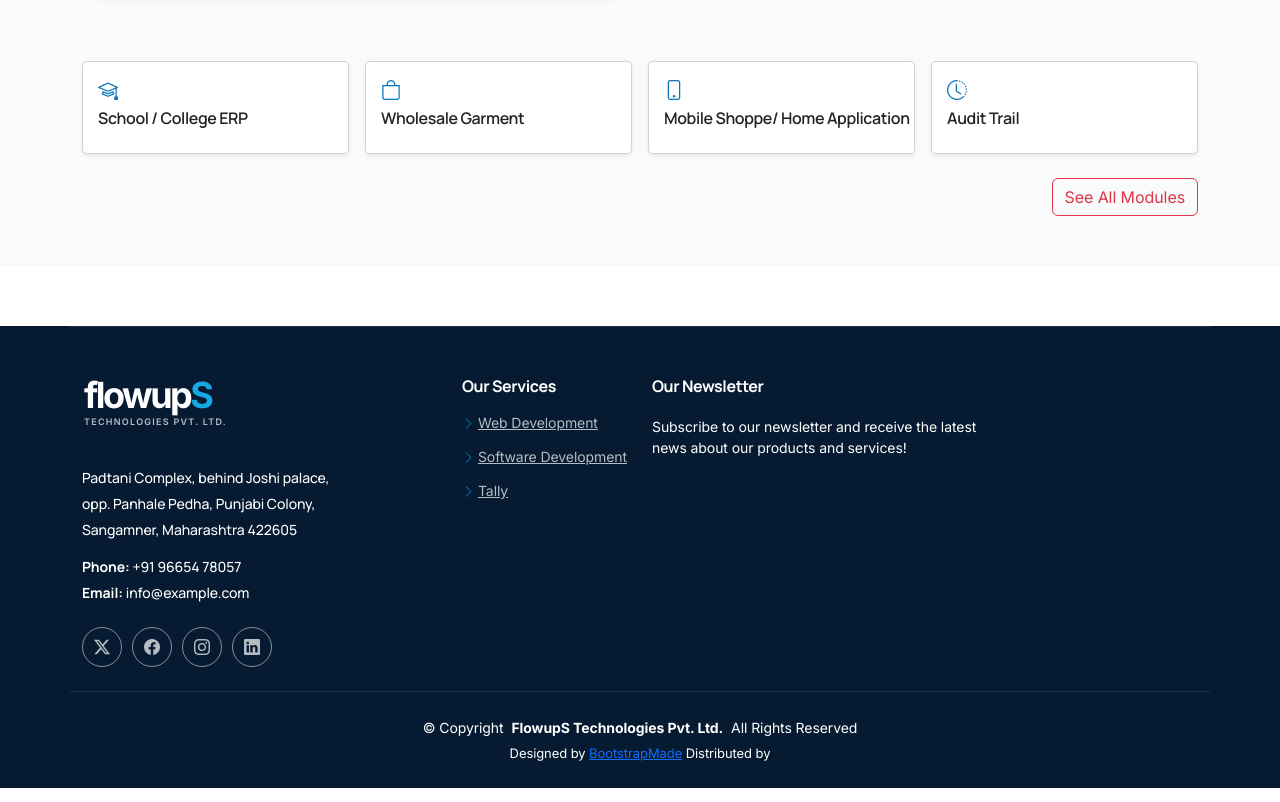
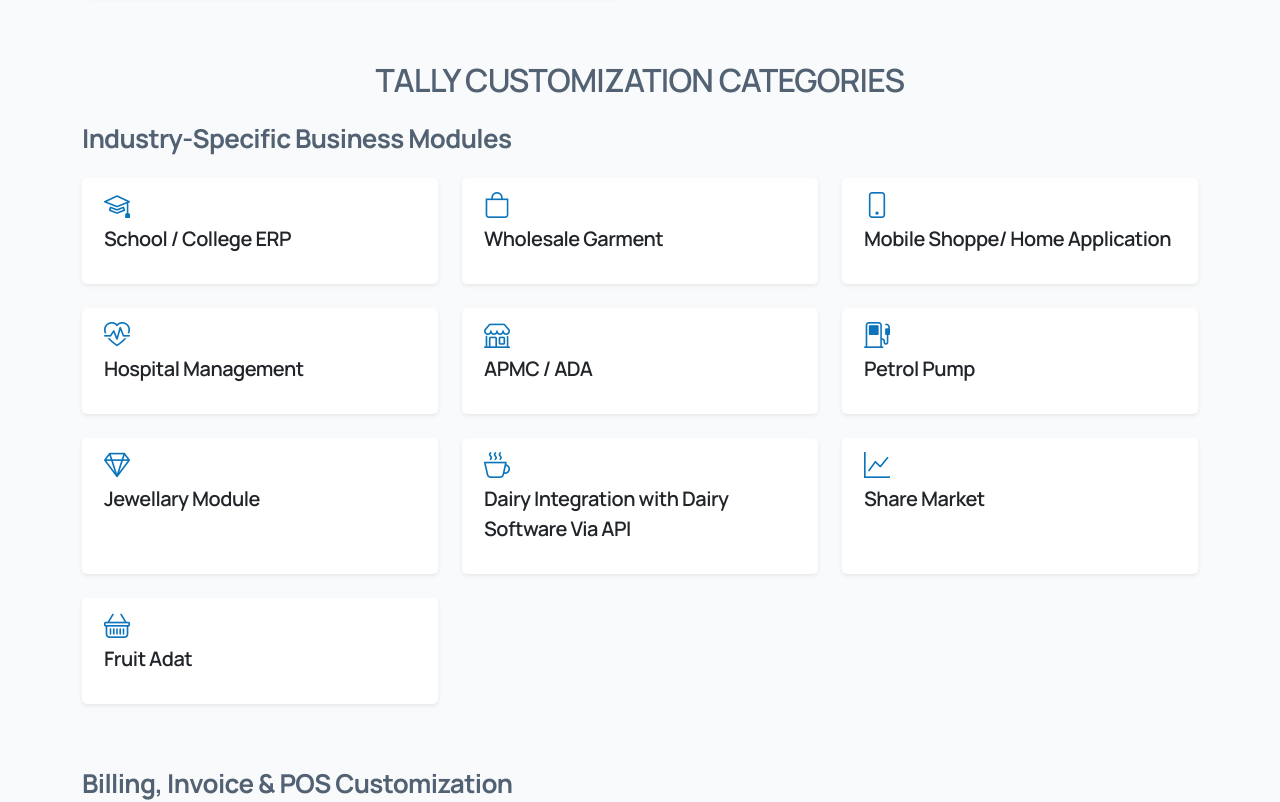
Before and after one commit to AR-Infotech-Dev/flowups.in, a React (Vite) app: page /services/tally in a window 1280 px wide. Shown: the part 1660-2462 px from the top of the page. Built offline with nearby package versions, Linux system fonts and the light colour scheme.

Commit message:
abhishek : servuce Data

```diff
--- a/data/serviceData.js
+++ b/data/serviceData.js
@@ -46,55 +46,55 @@
 //         ],
 //     },
 
-import { Feather } from "lucide-react";
+import { Feather, Group } from "lucide-react";
 
 export const servicesData = [
-  {
-    id: "web_development",
-    title: "Web Development",
-    img: "services-1.jpg",
-    icon: "bi-code-slash",
-    subtitle: "Tailoring Tally to specific business needs.",
-    description:
-      "We create modern and responsive website designs tailored to your business.",
-    image: "/images/services.jpg",
-    points: [
-      "Responsive design",
-      "Modern UI/UX",
-      "SEO friendly",
-    ],
-    categories: [
-      {
-        id: "frontend",
-        title: "Frontend Development",
-        items: [
-          { name: "React Development", slug: "react" },
-          { name: "HTML/CSS Websites", slug: "html-css" },
-          { name: "Landing Pages", slug: "landing-pages" },
-          { name: "Responsive Design", slug: "responsive" },
-        ],
-      },
-      {
-        id: "backend",
-        title: "Backend Development",
-        items: [
-          { name: "Node.js Development", slug: "nodejs" },
-          { name: "PHP Development", slug: "php" },
-          { name: "Laravel Development", slug: "laravel" },
-          { name: "API Development", slug: "api" },
-        ],
-      },
-      {
-        id: "fullstack",
-        title: "Full Stack Solutions",
-        items: [
-          { name: "MERN Stack", slug: "mern" },
-          { name: "Custom Web Apps", slug: "custom-web-apps" },
-          { name: "E-commerce Development", slug: "ecommerce" },
-        ],
-      },
-    ],
-  },
+  // {
+  //   id: "web_development",
+  //   title: "Web Development",
+  //   img: "services-1.jpg",
+  //   icon: "bi-code-slash",
+  //   subtitle: "Tailoring Tally to specific business needs.",
+  //   description:
+  //     "We create modern and responsive website designs tailored to your business.",
+  //   image: "/images/services.jpg",
+  //   points: [
+  //     "Responsive design",
+  //     "Modern UI/UX",
+  //     "SEO friendly",
+  //   ],
+  //   categories: [
+  //     {
+  //       id: "frontend",
+  //       title: "Frontend Development",
+  //       items: [
+  //         { name: "React Development", slug: "react" },
+  //         { name: "HTML/CSS Websites", slug: "html-css" },
+  //         { name: "Landing Pages", slug: "landing-pages" },
+  //         { name: "Responsive Design", slug: "responsive" },
+  //       ],
+  //     },
+  //     {
+  //       id: "backend",
+  //       title: "Backend Development",
+  //       items: [
+  //         { name: "Node.js Development", slug: "nodejs" },
+  //         { name: "PHP Development", slug: "php" },
+  //         { name: "Laravel Development", slug: "laravel" },
+  //         { name: "API Development", slug: "api" },
+  //       ],
+  //     },
+  //     {
+  //       id: "fullstack",
+  //       title: "Full Stack Solutions",
+  //       items: [
+  //         { name: "MERN Stack", slug: "mern" },
+  //         { name: "Custom Web Apps", slug: "custom-web-apps" },
+  //         { name: "E-commerce Development", slug: "ecommerce" },
+  //       ],
+  //     },
+  //   ],
+  // },
 
   {
     id: "crm",
@@ -143,10 +143,10 @@
 
   {
     id: "tally",
-    title: "Tally",
+    title: "Tally Customization & Integration Solutions",
     subtitle: "We provide custom software solutions for businesses including CRM, ERP, and automation systems.",
     description:
-      "Manage your products effectively with structured workflows.",
+      "Custom TDL modules, Tally Prime enhancements, reports, controls, and integrations built around your business process..",
     image: "/images/services.jpg",
     points: [
       "Inventory tracking",
@@ -200,164 +200,255 @@
         id: "tally-customise",
         slug: "customization",
         title: "Tally Customise",
+        // items: [
+
+        //   {
+        //     name: "School / College ERP",
+        //     slug: "school_college",
+        //     icon: "bi-mortarboard"
+        //   },
+
+        //   {
+        //     name: "Wholesale Garment",
+        //     slug: "wholesale_garment",
+        //     icon: "bi-bag "
+        //   },
+
+        //   {
+        //     name: "Mobile Shoppe/ Home Application",
+        //     slug: "mobile_shoppe_home_application",
+        //     icon: "bi-phone"
+        //   },
+
+        //   {
+        //     name: "Audit Trail",
+        //     slug: "audit_trail",
+        //     icon: "bi-clock-history"
+        //   },
+
+        //   {
+        //     name: "Purchase Requisition Note",
+        //     slug: "purchase_note",
+        //     icon: "bi-cart-check"
+        //   },
+
+        //   {
+        //     name: "Discount Schema(Payment-Based)",
+        //     slug: "discount_schema",
+        //     icon: "bi-percent"
+        //   },
+
+        //   {
+        //     name: "Bank Statement",
+        //     slug: "bank_statement",
+        //     icon: "bi-bank"
+        //   },
+
+
+        //   {
+        //     name: "Hospital Management",
+        //     slug: "hospital_management",
+        //     icon: "bi-heart-pulse"
+        //   },
+
+        //   {
+        //     name: "Auto Email",
+        //     slug: "auto_email",
+        //     icon: "bi-envelope"
+        //   },
+
+        //   {
+        //     name: "Petrol Pump",
+        //     slug: "petrol_pump",
+        //     icon: "bi-fuel-pump"
+        //   },
+
+        //   {
+        //     name: "Broker/ Salesman",
+        //     slug: "broker_salesman",
+        //     icon: "bi-people"
+        //   },
+
+
+        //   {
+        //     name: "APMC / ADA",
+        //     slug: "apmc_ada",
+        //     icon: "bi-shop"
+        //   },
+        //   {
+        //     name: "Fruit Adat",
+        //     slug: "fruit_adat",
+        //     icon: "bi-basket"
+        //   },
+        //   {
+        //     name: "Advanced Security",
+        //     slug: "advanced_security",
+        //     icon: "bi-shield-lock"
+        //   },
+
+
+        //   {
+        //     name: "Email OTP Login for Admin",
+        //     slug: "email_otp",
+        //     icon: "bi-shield-check"
+        //   },
+
+        //   {
+        //     name: "Warranty & AMC",
+        //     slug: "warranty_amc",
+        //     icon: "bi-patch-check"
+        //   },
+
+        //   {
+        //     name: "Other Software Integration With Tally Via API",
+        //     slug: "api_integration",
+        //     icon: "bi-diagram-3"
+        //   },
+
+        //   {
+        //     name: "Multi-Settelment With Auto Receipt",
+        //     slug: "multi_settlement",
+        //     icon: "bi-receipt"
+        //   },
+
+        //   {
+        //     name: "Jewellary Module",
+        //     slug: "jewellary_module",
+        //     icon: "bi-gem"
+        //   },
+
+        //   {
+        //     name: "Share Market",
+        //     slug: "share_market",
+        //     icon: "bi-graph-up"
+        //   },
+        //   {
+        //     name: "Document Linking System in Tally Prime Using DLL",
+        //     slug: "doc_link",
+        //     icon: "bi-link-45deg"
+        //   },
+
+        //   {
+        //     name: "Normal Bill Printing to POS Bill Printing",
+        //     slug: "normal_pos",
+        //     icon: "bi-printer"
+        //   },
+
+        //   {
+        //     name: "Dairy Integration with Dairy Software Via API",
+        //     slug: "dairy_integration",
+        //     icon: "bi-cup-hot"
+        //   },
+
+        //   {
+        //     name: "Recycle Bin Voucher Delete by Password",
+        //     slug: "recycle_bin",
+        //     icon: "bi-trash"
+        //   },
+
+        //   {
+        //     name: "Material Requisition",
+        //     slug: "material_requisition",
+        //     icon: "bi-box-seam"
+        //   },
+
+        //   {
+        //     name: "Random Bulk Cost Adjustment Entries",
+        //     slug: "bulk_cost_adjustment",
+        //     icon: "bi-calculator"
+        //   }
+        // ],
         items: [
-
+          {
+            category: "Industry-Specific Business Modules",
+            title: "Education",
+            services: [
               {
                 name: "School / College ERP",
                 slug: "school_college",
                 icon: "bi-mortarboard"
               },
-
               {
                 name: "Wholesale Garment",
-            slug: "wholesale_garment",
-             icon: "bi-bag "
-          },
-
+                slug: "wholesale-garment",
+                icon: "bi-bag"
+              },
               {
                 name: "Mobile Shoppe/ Home Application",
                 slug: "mobile_shoppe_home_application",
                 icon: "bi-phone"
               },
-
-         {
-            name: "Audit Trail",
-            slug: "audit_trail",
-            icon: "bi-clock-history"
-          },
-
-          {
-            name: "Purchase Requisition Note",
-            slug: "purchase_note",
-            icon: "bi-cart-check"
-          },
-
-          {
-            name: "Discount Schema(Payment-Based)",
-            slug: "discount_schema",
-            icon: "bi-percent"
-          },
-
-          {
-            name: "Bank Statement",
-            slug: "bank_statement",
-            icon: "bi-bank"
-          },
-
-
               {
                 name: "Hospital Management",
                 slug: "hospital_management",
                 icon: "bi-heart-pulse"
               },
-
-          {
-            name: "Auto Email",
-            slug: "auto_email",
-            icon: "bi-envelope"
-          },
-
+              {
+                name:"APMC / ADA",
+                slug:"apmc_ada",
+                icon:"bi-shop"
+              },
               {
                 name: "Petrol Pump",
                 slug: "petrol_pump",
                 icon: "bi-fuel-pump"
               },
-
-          {
-            name: "Broker/ Salesman",
-            slug: "broker_salesman",
-            icon: "bi-people"
-          },
-
-
-          {
-            name: "APMC / ADA",
-            slug: "apmc_ada",
-            icon: "bi-shop"
+              {
+                name: "Jewellary Module",
+                slug: "jewellary_module",
+                icon: "bi-gem"
+              },
+              {
+                name: "Dairy Integration with Dairy Software Via API",
+                slug: "dairy_integration",
+                icon: "bi-cup-hot"
+              },
+              {
+                name: "Share Market",
+                slug: "share_market",
+                icon: "bi-graph-up"
               },
               {
                 name: "Fruit Adat",
                 slug: "fruit_adat",
                 icon: "bi-basket"
-          },
-       {
-            name: "Advanced Security",
-            slug: "advanced_security",
-            icon: "bi-shield-lock"
-          },
-
-
-          {
-            name: "Email OTP Login for Admin",
-            slug: "email_otp",
-            icon: "bi-shield-check"
-          },
-
-          {
-            name: "Warranty & AMC",
-            slug: "warranty_amc",
-            icon: "bi-patch-check"
-          },
-
-          {
-            name: "Other Software Integration With Tally Via API",
-            slug: "api_integration",
-            icon: "bi-diagram-3"
-          },
-
-          {
-            name: "Multi-Settelment With Auto Receipt",
-            slug: "multi_settlement",
-            icon: "bi-receipt"
-          },
-
-          {
-            name: "Jewellary Module",
-            slug: "jewellary_module",
-            icon: "bi-gem"
-          },
-
-          {
-            name: "Share Market",
-            slug: "share_market",
-            icon: "bi-graph-up"
-          },
-          {
-            name: "Document Linking System in Tally Prime Using DLL",
-            slug: "doc_link",
-            icon: "bi-link-45deg"
-          },
-
+              }
+
+            ]
+          },
+
+          {
+            category: "Billing, Invoice & POS Customization",
+
+            services: [
               {
                 name: "Normal Bill Printing to POS Bill Printing",
                 slug: "normal_pos",
                 icon: "bi-printer"
               },
-
-          {
-            name: "Dairy Integration with Dairy Software Via API",
-            slug: "dairy_integration",
-            icon: "bi-cup-hot"
-          },
-
-          {
-            name: "Recycle Bin Voucher Delete by Password",
-            slug: "recycle_bin",
-            icon: "bi-trash"
-          },
-
-          {
-            name: "Material Requisition",
-            slug: "material_requisition",
-            icon: "bi-box-seam"
-          },
-
-          {
-            name: "Random Bulk Cost Adjustment Entries",
-            slug: "bulk_cost_adjustment",
-            icon: "bi-calculator"
+              {
+                name:"Discount Schema(Payment-Based)",
+                slug:"discount_schema",
+                icon:"bi-percent"
+              },
+
+            ]
+          },
+
+          {
+            category: "Inventory, Stock & Manufacturing",
+            services: [
+              {
+                name: "Hospital",
+                slug: "hospital"
+              },
+              {
+                name: "Medical Store",
+                slug: "medical-store"
               }
-        ],
+            ]
+          }
+        ]
       },
     ],
   },
@@ -2087,7 +2178,7 @@
       },
       {
         title: "Summary of What You Get:",
-        image:"https://cdn.shopify.com/shopifycloud/help-center/manual/sell-in-person/hardware/receipt-printer/zero-ip-address.png",
+        image: "https://cdn.shopify.com/shopifycloud/help-center/manual/sell-in-person/hardware/receipt-printer/zero-ip-address.png",
         description: "Small-sized POS print layout, Faster billing process, Optional auto print, Multiple payment options, Print logo, QR, or barcode, Suitable for petrol pump, retail, grocery.",
 
       },
@@ -2097,7 +2188,7 @@
   {
     id: "dairy_integration",
     title: "Dairy Integration with Dairy Software Via API",
-    banner:"https://images.pexels.com/photos/422218/pexels-photo-422218.jpeg",
+    banner: "https://images.pexels.com/photos/422218/pexels-photo-422218.jpeg",
     features: [
 
       {
@@ -2255,7 +2346,7 @@
   {
     id: "material_requisition",
     title: "Material Requisition",
-    banner:  "https://images.pexels.com/photos/4483610/pexels-photo-4483610.jpeg",
+    banner: "https://images.pexels.com/photos/4483610/pexels-photo-4483610.jpeg",
     features: [
 
       {
@@ -2344,7 +2435,7 @@
   {
     id: "bulk_cost_adjustment",
     title: "Random Bulk Cost Adjustment Entries",
-    banner:"https://images.pexels.com/photos/6693655/pexels-photo-6693655.jpeg",
+    banner: "https://images.pexels.com/photos/6693655/pexels-photo-6693655.jpeg",
     features: [
 
       {
--- a/src/components/ServiceDetails.jsx
+++ b/src/components/ServiceDetails.jsx
@@ -51,6 +51,7 @@
             paddingBottom: "50px"
           }}
         >
+          {/* Tally Customization | Tally Customization | Tally Customization */}
           <div className="container">
 
             {service.id === "tally" && (
@@ -333,63 +334,43 @@
 
                 </div>
 
+
                 <div className="row g-3 mt-5">
+                  <h2 className="text-center fw-semibold">TALLY CUSTOMIZATION CATEGORIES</h2>
+                  {service.categories?.[2]?.items?.map((group) => (
+                    <div key={group.category} className="mb-5">
+                      <h3 className="fw-bold mb-4">{group.category}</h3>
 
-                {(showAllModules
-                  ? service.categories?.[2]?.items
-                  : service.categories?.[2]?.items?.slice(0, 4)
-                )?.map((item, i) => (
-                  <div className="col-lg-3 col-md-6" key={i}>
-
+                      <div className="row g-4">
+                        {group.services.map((item) => (
+                          <div className="col-lg-4 col-md-6 " key={item.slug}>
                             <Link
                               to={`/services/customization/${item.slug}`}
-                      className="text-decoration-none text-dark"
+                              className="text-decoration-none"
                             >
-                      <div
-                        className="card border-1px shadow-sm h-100 module-card"
-                        style={{
+                              <div className="card border-0 shadow-sm h-100 module-card " style={{
                                 borderRadius: "5px",
-                          cursor: "pointer",
-                          paddingBottom: "15px"
-                        }}
-                      >
-                        {/* ///////////// all cards/////////// */}
-                        <div style={{
-                          display: "flex",
-                          alignItems: "center",
-                          padding: "7px"
+                                cursor: "pointer", paddingBottom: "15px"
+                              }}>
+                                <div style={{ alignItems: "center", padding: "7px" }}>
+                                  <i className={`bi ${item.icon || "bi-grid"}`} style={{
+                                    fontSize: "26px", color: "var(--accent-color)"
+                                    , marginRight: "15px", marginLeft: "15px"
+                                  }}></i>
+
+                                  < h5 style={{ lineHeight: "1.5", paddingLeft: "15px", fontWeight: "600", }}>{item.name}</h5>
+
+                                  {/* <p className="text-muted">
+                                    {item.description}
+                                  </p> */}
 
 
-
-                        }}></div>
-
-                        <i className={`bi ${item.icon || "bi-grid"}`}
-                          style={{
-                            fontSize: "20px",
-                            color: "var(--accent-color)",
-                            // marginRight: "15px",
-                            marginLeft: "15px"
-
-
-                          }}>
-                        </i>
-
-                        <h6
-                          style={{
-
-                            lineHeight: "1.5",
-                            paddingLeft: "15px",
-                            fontWeight: "600",
-
-                          }}
-                        >
-                          {item.name}
-
-                        </h6>
-
+                                </div>
                               </div>
                             </Link>
-
+                          </div>
+                        ))}
+                      </div>
                     </div>
                   ))}
 
@@ -411,9 +392,9 @@
 
           </div>
         </div>
-      </section>
+      </section >
 
-    </main>
+    </main >
   );
 };
 
```
Lines whose indentation alone changed are shown as unchanged.
